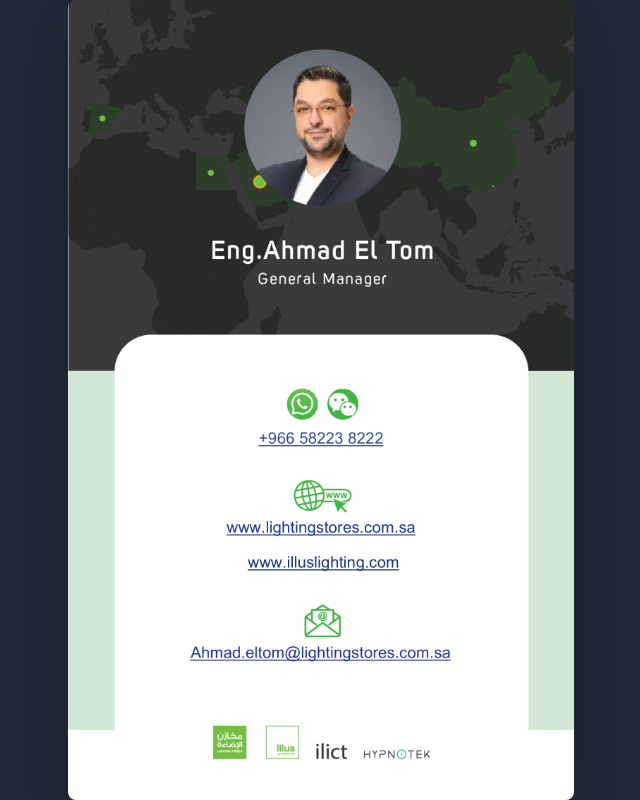
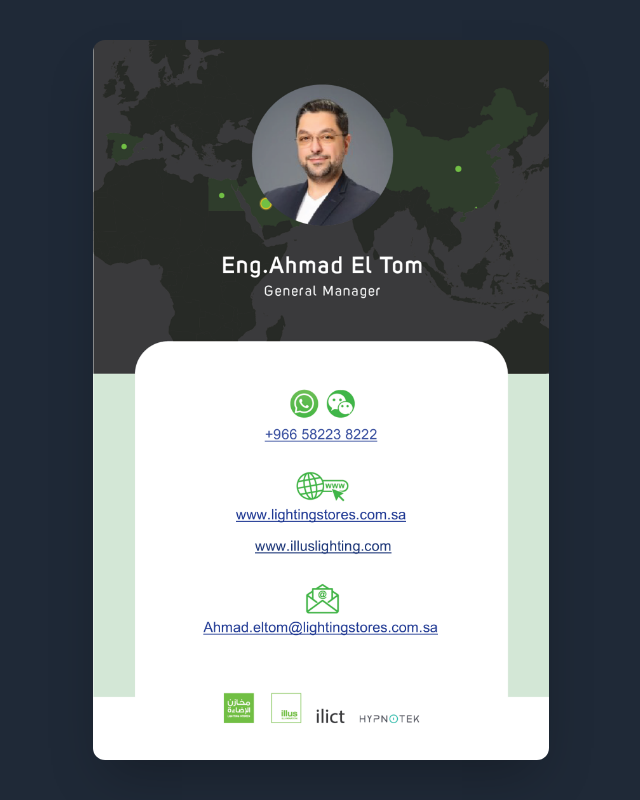
Before and after one commit to Rmoosa2014/Resume, a plain HTML site: page index.html in a window 1280 px wide. Shown: the whole page, without its empty margins (319-959 px from the left). Drawn offline with nearby package versions, Linux system fonts and the light colour scheme.

Commit message:
Update index.html

```diff
--- a/index.html
+++ b/index.html
@@ -3,16 +3,25 @@
 <head>
     <meta charset="UTF-8">
     <meta name="viewport" content="width=device-width, initial-scale=1.0">
-    <title>Full Screen Map Preview</title>
+    <title>Scrollable Image Gallery</title>
     <!-- Load Tailwind CSS -->
     <script src="https://cdn.tailwindcss.com"></script>
     <style>
-        /* Ensure the HTML and Body elements occupy the full height */
+        /* Ensures body is full screen, but allows vertical scrolling */
         html, body {
             margin: 0;
             padding: 0;
-            overflow: hidden; /* Prevent scrolling if the image slightly exceeds dimensions */
             font-family: 'Inter', sans-serif;
+            scroll-behavior: smooth; /* Smooth scroll between snap points */
+        }
+        /* Custom styles for the full-screen snap containers */
+        .image-snap-container {
+            height: 100vh;
+            width: 100vw;
+            scroll-snap-align: start; /* Snap to the start of this element */
+            display: flex;
+            align-items: center;
+            justify-content: center;
         }
     </style>
     <script>
@@ -27,18 +36,71 @@
         }
     </script>
 </head>
-<body class="bg-background h-screen w-screen flex items-center justify-center p-2 sm:p-4">
+<!--
+    The body uses 'snap-y snap-mandatory' to enforce the full-screen scrolling/swiping behavior.
+    'overflow-y-scroll' enables vertical scrolling.
+-->
+<body class="bg-background overflow-y-scroll snap-y snap-mandatory">
 
-    <!-- Main Image Container -->
-    <div id="imageContainer" class="max-w-full max-h-full flex items-center justify-center">
-        <img
-            id="previewImage"
-            src="https://raw.githubusercontent.com/Rmoosa2014/Resume/main/QRENGTOM.png"
-            alt="Map Preview"
-            class="max-w-full max-h-screen object-contain rounded-lg shadow-2xl transition duration-300 transform hover:scale-[1.01]"
-            onerror="document.getElementById('imageContainer').innerHTML = '<div class=\'text-red-400 text-lg p-6 bg-gray-700 rounded-lg shadow-xl\'>Error loading image. Please check the URL.</div>';"
-        >
+    <!-- The container where all image slides will be injected -->
+    <div id="gallery">
+        <!-- Images will be dynamically added here by JavaScript -->
     </div>
+
+    <script>
+        // --- 1. LIST OF IMAGE URLs ---
+        // IMPORTANT: Replace the placeholder URLs with the actual paths
+        // to all the image files in your GitHub repository.
+        const imageUrls = [
+            // Your currently provided image:
+            "https://raw.githubusercontent.com/Rmoosa2014/Resume/main/QRENGTOM.png",
+
+            // Add other images here!
+            // Example structure if you have other files:
+            // "https://raw.githubusercontent.com/Rmoosa2014/Resume/main/file2.png",
+            // "https://raw.githubusercontent.com/Rmoosa2014/Resume/main/file3.jpg",
+        ];
+
+        const gallery = document.getElementById('gallery');
+
+        // Function to create and inject the image slides
+        function renderGallery() {
+            imageUrls.forEach((url, index) => {
+                // Create the outer container (which will be 100vh)
+                const container = document.createElement('div');
+                container.className = 'image-snap-container p-4';
+
+                // Create the image element
+                const img = document.createElement('img');
+                img.src = url;
+                img.alt = `Gallery image ${index + 1}`;
+
+                // Tailwind classes for the image:
+                // max-w-full max-h-full makes sure the image fits within the 100vh/100vw container
+                // object-contain ensures the aspect ratio is maintained
+                img.className = 'max-w-full max-h-[90vh] object-contain rounded-xl shadow-2xl transition duration-300';
+
+                // Simple error handling for bad image URLs
+                img.onerror = function() {
+                    container.innerHTML = `
+                        <div class="text-red-400 text-sm sm:text-lg p-6 bg-gray-700 rounded-lg shadow-xl text-center">
+                            Error loading image ${index + 1}: <br>
+                            <span class="text-xs text-gray-400 break-all">${url}</span>
+                        </div>
+                    `;
+                    container.classList.remove('flex'); // Remove flex when showing error
+                };
+
+                // Add the image to the container, and the container to the gallery
+                container.appendChild(img);
+                gallery.appendChild(container);
+            });
+        }
+
+        // Run the function on load
+        window.onload = renderGallery;
+
+    </script>
 
 </body>
 </html>
```
